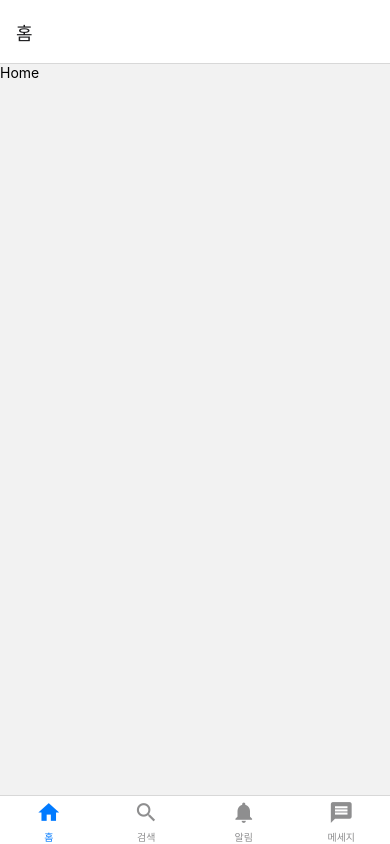
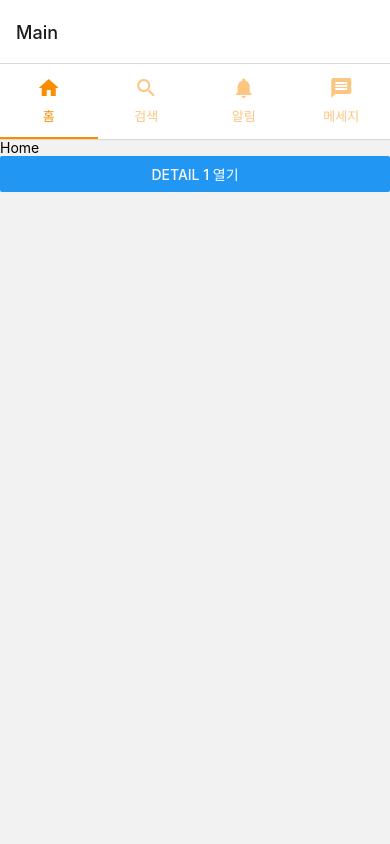
Before and after one commit to sungjaeahn-kopo/LearnReactNative, a React Native app: screen /Main in a window 390 px wide. Built offline with nearby package versions, Linux system fonts and the light colour scheme.

Commit message:
RN_TabBar

```diff
--- a/App.js
+++ b/App.js
@@ -14,51 +14,15 @@ import AddTodo from './components/AddTodo';
 import Empty from './components/Empty';
 import TodoList from './components/TodoList';
 import todosStorage from './storages/todosStorage';
-import {NavigationContainer} from '@react-navigation/native';
+import {NavigationContainer, StackActions} from '@react-navigation/native';
 import {createDrawerNavigator} from '@react-navigation/drawer';
 import {createBottomTabNavigator} from '@react-navigation/bottom-tabs';
 import Icon from 'react-native-vector-icons/MaterialIcons';
+import {createNativeStackNavigator} from '@react-navigation/native-stack';
+import MainScreen from './components/screens/MainScreen';
+import DetailScreen from './components/screens/DetailScreen';
 
-const Drawer = createDrawerNavigator();
-const Tab = createBottomTabNavigator();
-
-// function HomeScreen({navigation}) {
-//   return (
-//     <View>
-//       <Text>Home</Text>
-//       <Button title="Drawer 열기" onPress={() => navigation.openDrawer()} />
-//       <Button
-//         title="Setting 열기"
-//         onPress={() => navigation.navigate('Setting')}
-//       />
-//     </View>
-//   );
-// }
-
-// function SettingScreen({navigation}) {
-//   return (
-//     <View>
-//       <Text>Setting</Text>
-//       <Button title="뒤로가기" onPress={() => navigation.goBack()} />
-//     </View>
-//   );
-// }
-
-function HomeScreen() {
-  return <Text>Home</Text>;
-}
-
-function SearchScreen() {
-  return <Text>Search</Text>;
-}
-
-function NotificationScreen() {
-  return <Text>Notification</Text>;
-}
-
-function MessageScreen() {
-  return <Text>Message</Text>;
-}
+const Stack = createNativeStackNavigator();
 
 const App = () => {
   // const today = new Date();
@@ -121,6 +85,18 @@ const App = () => {
     //   </SafeAreaView>
     // </SafeAreaProvider>
     <NavigationContainer>
+      <Stack.Navigator>
+        <Stack.Screen
+          name="Main"
+          component={MainScreen}
+          // options={{headerShown: false}}
+        />
+        <Stack.Screen
+          name="Detail"
+          component={DetailScreen}
+          options={{headerShown: false}}
+        />
+      </Stack.Navigator>
       {/* <Drawer.Navigator
         initialRouteName="Home"
         // 모든 화면에서 Header 없애는 code
@@ -140,48 +116,6 @@ const App = () => {
             />
           </SafeAreaView>
         )}></Drawer.Navigator> */}
-      <Tab.Navigator initialRouteName="Home">
-        <Tab.Screen
-          name="Home"
-          component={HomeScreen}
-          options={{
-            title: '홈',
-            tabBarIcon: ({color, size}) => (
-              <Icon name="home" color={color} size={size} />
-            ),
-          }}
-        />
-        <Tab.Screen
-          name="Search"
-          component={SearchScreen}
-          options={{
-            title: '검색',
-            tabBarIcon: ({color, size}) => (
-              <Icon name="search" color={color} size={size} />
-            ),
-          }}
-        />
-        <Tab.Screen
-          name="Notification"
-          component={NotificationScreen}
-          options={{
-            title: '알림',
-            tabBarIcon: ({color, size}) => (
-              <Icon name="notifications" color={color} size={size} />
-            ),
-          }}
-        />
-        <Tab.Screen
-          name="Message"
-          component={MessageScreen}
-          options={{
-            title: '메세지',
-            tabBarIcon: ({color, size}) => (
-              <Icon name="message" color={color} size={size} />
-            ),
-          }}
-        />
-      </Tab.Navigator>
     </NavigationContainer>
   );
 };
--- /dev/null
+++ b/components/screens/MainScreen.js
@@ -0,0 +1,107 @@
+import React, {useState, useEffect} from 'react';
+import {View, Text, Button} from 'react-native';
+import {NavigationContainer} from '@react-navigation/native';
+import {createDrawerNavigator} from '@react-navigation/drawer';
+import {createBottomTabNavigator} from '@react-navigation/bottom-tabs';
+import Icon from 'react-native-vector-icons/MaterialIcons';
+import {createMaterialTopTabNavigator} from '@react-navigation/material-top-tabs';
+
+// const Tab = createBottomTabNavigator();
+const Tab = createMaterialTopTabNavigator();
+
+function HomeScreen({navigation}) {
+  return (
+    <View>
+      <Text>Home</Text>
+      <Button
+        title="Detail 1 열기"
+        onPress={() =>
+          navigation.push('Detail', {
+            id: 1,
+          })
+        }
+      />
+    </View>
+  );
+}
+
+function SearchScreen() {
+  return (
+    <View>
+      <Text>Search</Text>
+    </View>
+  );
+}
+
+function NotificationScreen() {
+  return (
+    <View>
+      <Text>Notification</Text>
+    </View>
+  );
+}
+
+function MessageScreen() {
+  return (
+    <View>
+      <Text>Message</Text>
+    </View>
+  );
+}
+
+function MainScreen() {
+  return (
+    <Tab.Navigator
+      initialRouteName="Home"
+      screenOptions={{
+        swipeEnabled: true,
+        // tabBarShowLabel: false,
+        tabBarActiveTintColor: '#fb8c00',
+        tabBarIndicatorStyle: {
+          backgroundColor: '#fb8c00',
+        },
+      }}
+      tabBarShowLabel="false">
+      <Tab.Screen
+        name="Home"
+        component={HomeScreen}
+        options={{
+          tabBarLabel: '홈',
+          tabBarIcon: ({color}) => <Icon name="home" color={color} size={24} />,
+        }}
+      />
+      <Tab.Screen
+        name="Search"
+        component={SearchScreen}
+        options={{
+          tabBarLabel: '검색',
+          tabBarIcon: ({color}) => (
+            <Icon name="search" color={color} size={24} />
+          ),
+        }}
+      />
+      <Tab.Screen
+        name="Notification"
+        component={NotificationScreen}
+        options={{
+          tabBarLabel: '알림',
+          tabBarIcon: ({color}) => (
+            <Icon name="notifications" color={color} size={24} />
+          ),
+        }}
+      />
+      <Tab.Screen
+        name="Message"
+        component={MessageScreen}
+        options={{
+          tabBarLabel: '메세지',
+          tabBarIcon: ({color}) => (
+            <Icon name="message" color={color} size={24} />
+          ),
+        }}
+      />
+    </Tab.Navigator>
+  );
+}
+
+export default MainScreen;
--- a/package.json
+++ b/package.json
@@ -13,14 +13,17 @@
     "@react-native-community/async-storage": "^1.12.1",
     "@react-navigation/bottom-tabs": "^6.5.3",
     "@react-navigation/drawer": "^6.5.7",
+    "@react-navigation/material-top-tabs": "^6.5.2",
     "@react-navigation/native": "^6.1.2",
     "@react-navigation/native-stack": "^6.9.8",
     "react": "18.1.0",
     "react-native": "0.70.6",
     "react-native-gesture-handler": "^2.9.0",
+    "react-native-pager-view": "^6.1.2",
     "react-native-reanimated": "^2.14.4",
     "react-native-safe-area-context": "^4.4.1",
     "react-native-screens": "^3.19.0",
+    "react-native-tab-view": "^3.3.4",
     "react-native-vector-icons": "^9.2.0"
   },
   "devDependencies": {
```
Also changed, not shown: 1 other file (tests, documents, lock files or other folders).
